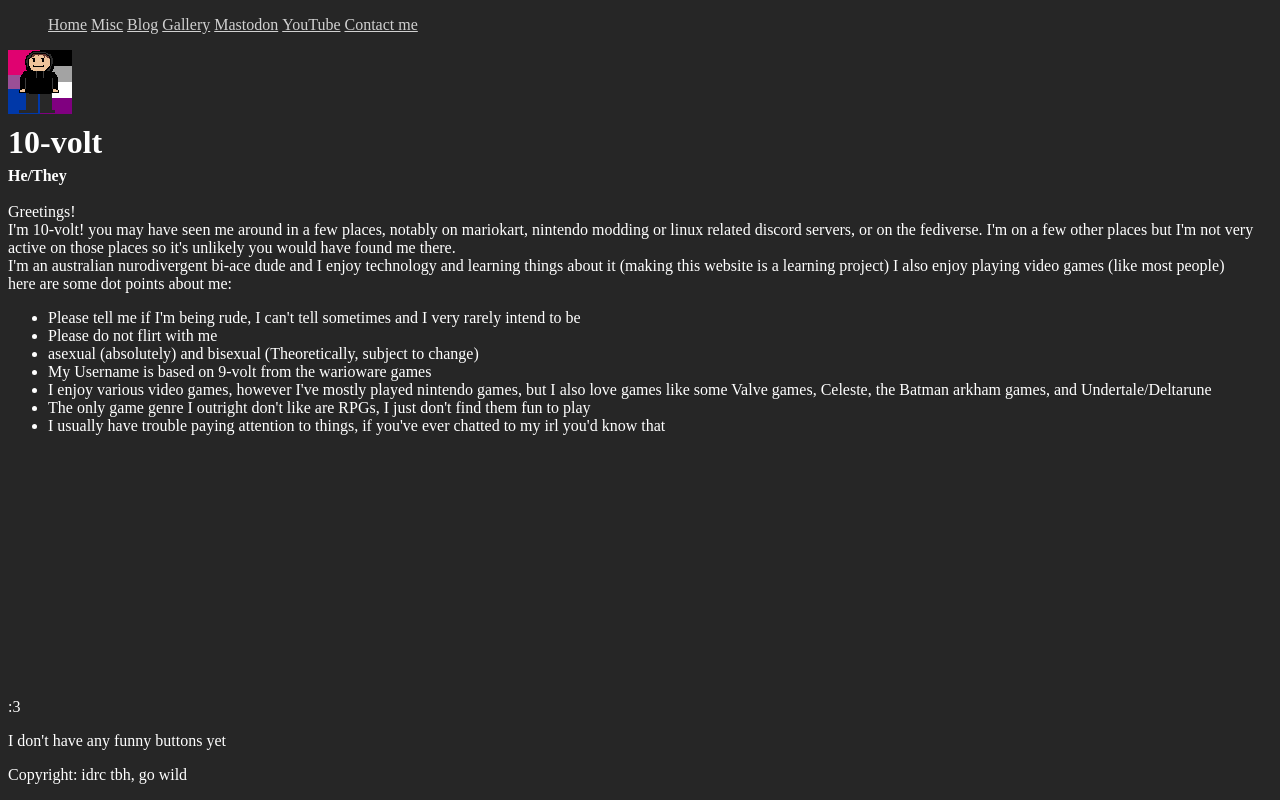
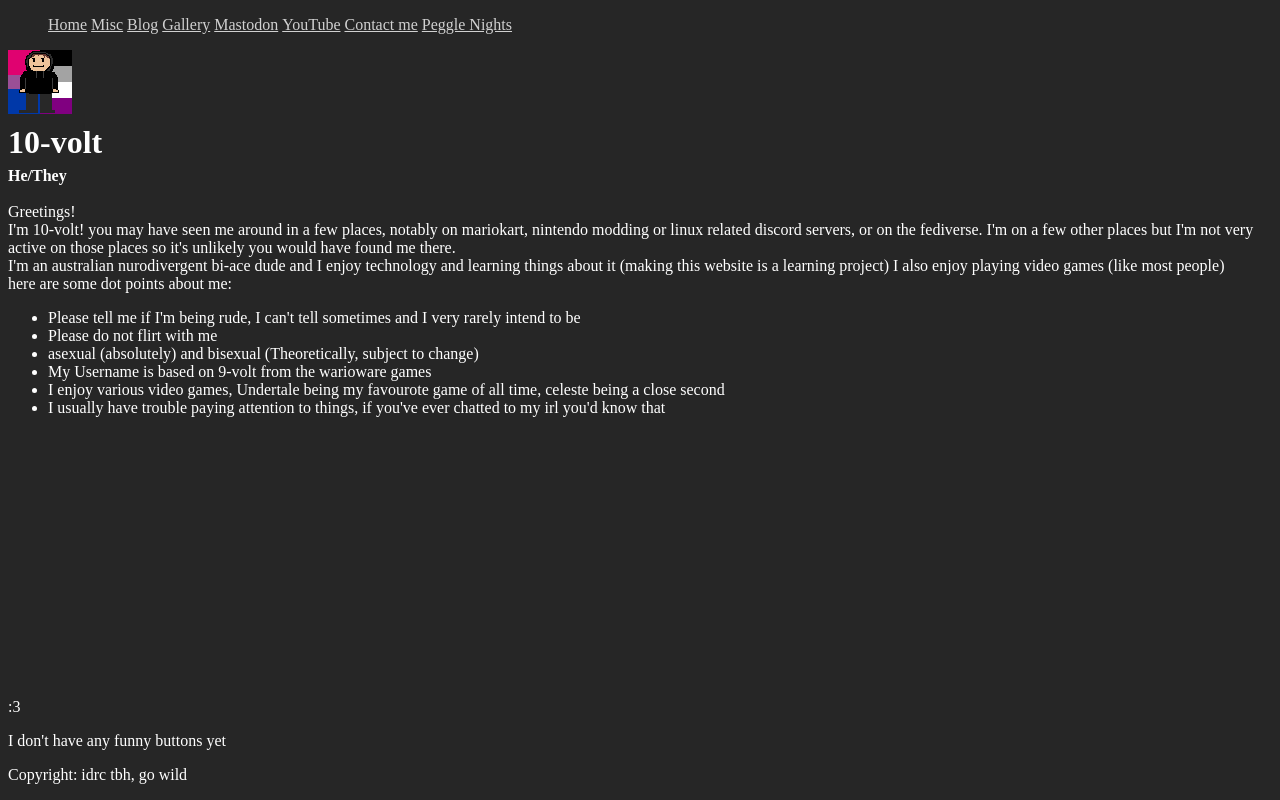
Before and after one commit to 10-volt/10-volt.github.io, a plain HTML site: page index.html in a window 1280 px wide. Drawn offline with Linux system fonts and the light colour scheme.

Commit message:
Add files via upload

```diff
--- a/index.html
+++ b/index.html
@@ -17,11 +17,12 @@
             <li><a rel="me" href="https://wetdry.world/@10volt">Mastodon</a></li>
             <li><a href="https://www.youtube.com/@10-volt">YouTube</a></li>
             <li><a href="contact.html">Contact me</a></li>
+            <li><a href="steam://launch/3540">Peggle Nights</a></li>
         </ul>
     </nav>
     <div id="nameandnoun">
         <img src="/img/Me1.png" alt="pixel art of my 'sona, it has the bi and ace flag in the background" >
-        <h1>10-volt</h1>
+        <h1>10-volt </h1>
         <h4>He/They</h4>
     </div>
    <p>Greetings! <br> I'm 10-volt! you may have seen me around in a few places, notably on mariokart, nintendo modding or linux related discord servers, or on the fediverse. I'm on a few other places but I'm not very active on those places so it's unlikely you would have found me there. <br> I'm an australian nurodivergent bi-ace dude and I enjoy technology and learning things about it (making this website is a learning project) I also enjoy playing video games (like most people) <br> here are some dot points about me:</p>
@@ -30,8 +31,7 @@
     <li>Please do not flirt with me</li>
     <li>asexual (absolutely) and bisexual (Theoretically, subject to change)</li>
     <li>My Username is based on 9-volt from the warioware games</li>
-    <li>I enjoy various video games, however I've mostly played nintendo games, but I also love games like some Valve games, Celeste, the Batman arkham games, and Undertale/Deltarune</li>
-    <li>The only game genre I outright don't like are RPGs, I just don't find them fun to play</li>
+    <li>I enjoy various video games, Undertale being my favourote game of all time, celeste being a close second</li>
     <li>I usually have trouble paying attention to things, if you've ever chatted to my irl you'd know that</li>
    </ul>
    <div class="bottom">
```
Also changed, not shown: contact.html (+1 -0 lines).
